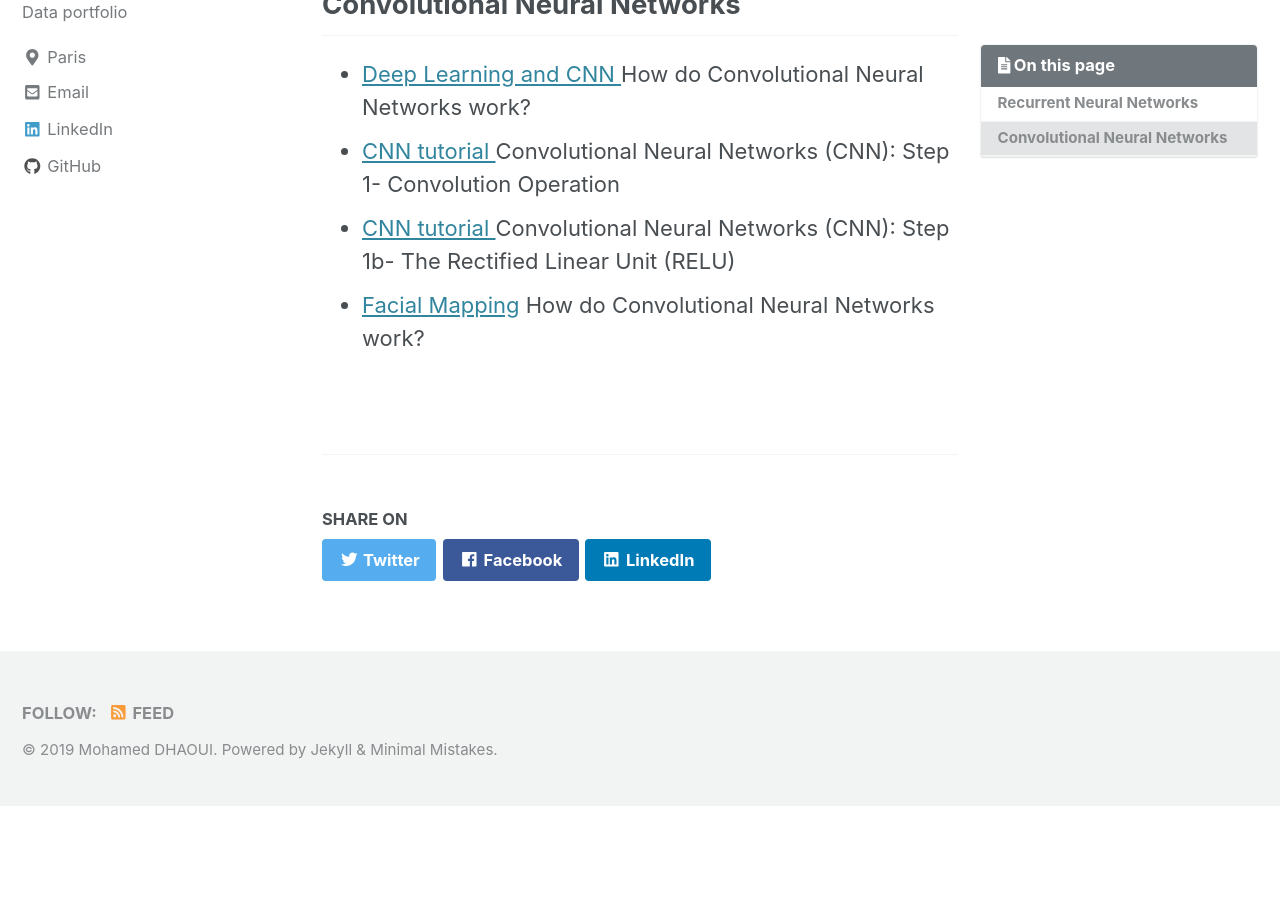
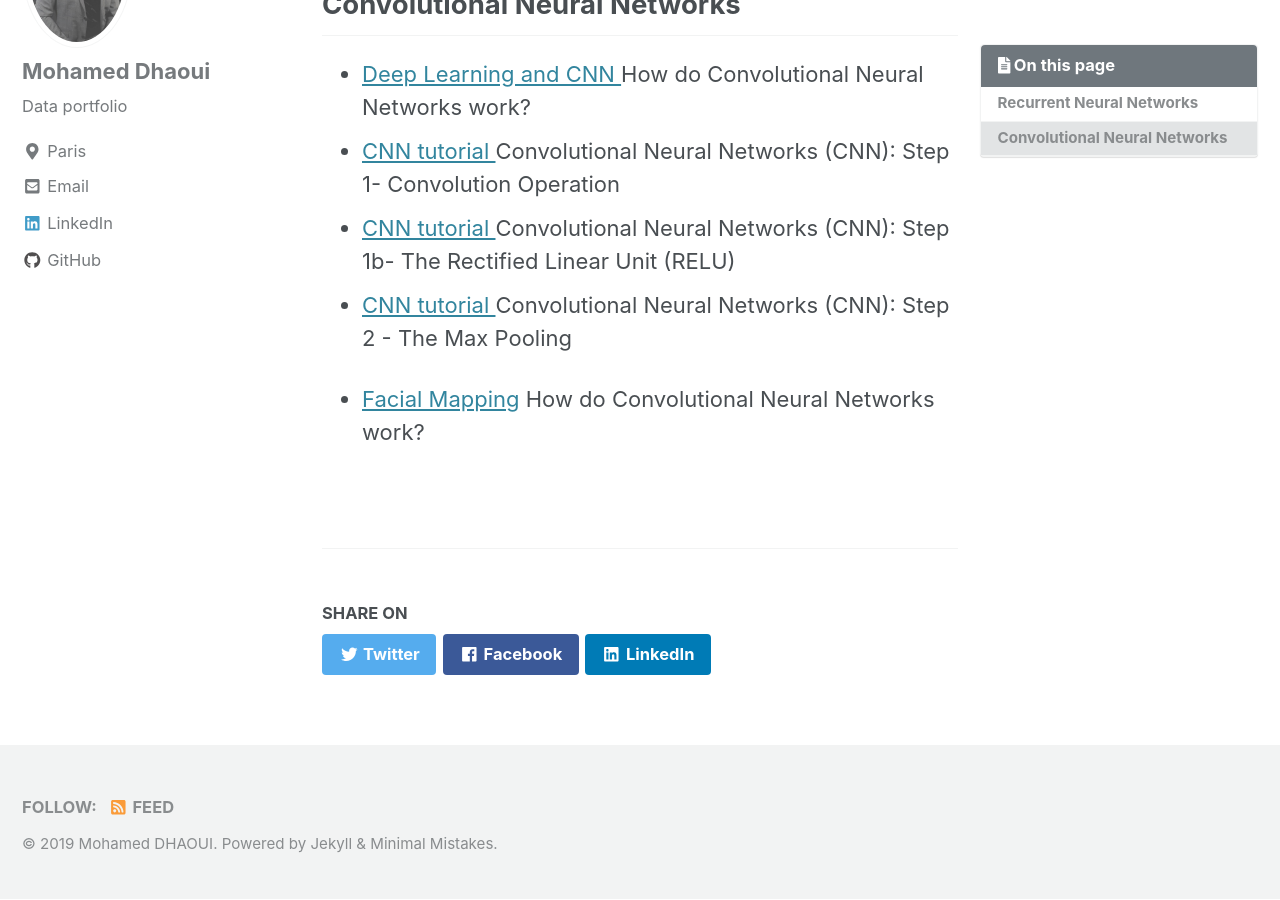
Before and after one commit to mohameddhaoui/mohameddhaoui.github.io, a Jekyll site: the page built from _pages/dl.md, in a window 1280 px wide and 900 px high, scrolled down 1452 px. Built offline with Jekyll 4.4.1, drawn with Linux system fonts in a browser that asks for light colours; cached includes are drawn as plain includes; before the commit the page ends 2258 px from its top, so only the background shows below that.

Commit message:
Update dl.md

```diff
--- a/_pages/dl.md
+++ b/_pages/dl.md
@@ -19,4 +19,6 @@
 * [Deep Learning and CNN ](https://mohameddhaoui.github.io/deeplearning/CNN/)  How do Convolutional Neural Networks work?
 * [CNN tutorial ](https://mohameddhaoui.github.io/deeplearning/CNN_tuto1/) Convolutional Neural Networks (CNN): Step 1- Convolution Operation
 * [CNN tutorial ](https://mohameddhaoui.github.io/deeplearning/CNN_tuto11/)  Convolutional Neural Networks (CNN): Step 1b- The Rectified Linear Unit (RELU)
+* [CNN tutorial ](https://mohameddhaoui.github.io/deeplearning/CNN_tuto2/)  Convolutional Neural Networks (CNN): Step 2 - The Max Pooling
+
 * [Facial Mapping](https://mohameddhaoui.github.io/deeplearning/Landmarks_recognition/)  How do Convolutional Neural Networks work?
```
